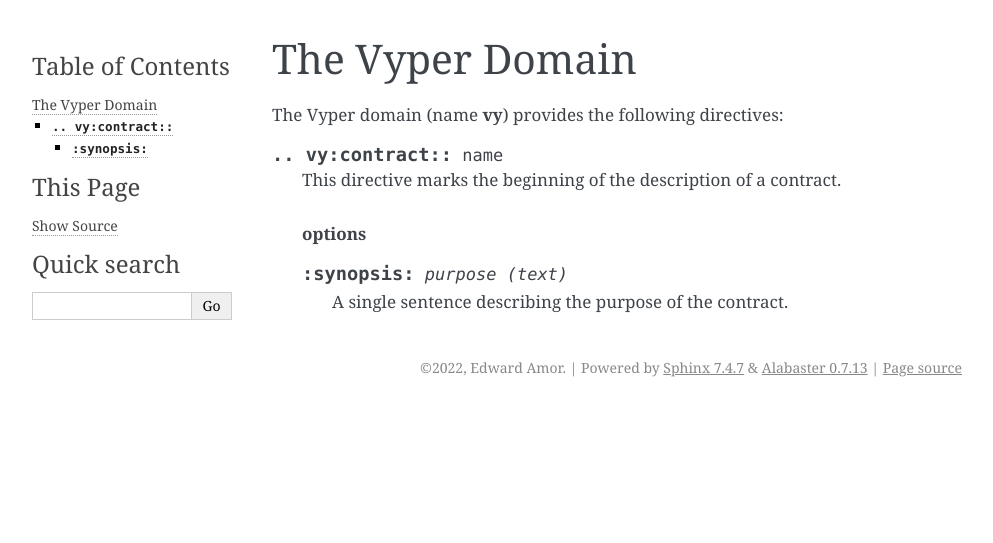
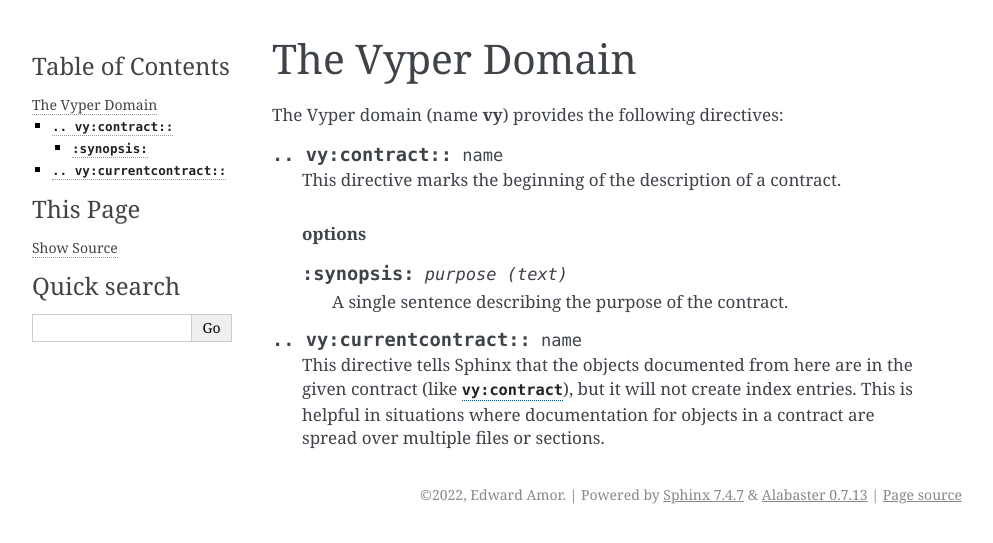
Before and after one commit to skellet0r/sphinxcontrib-vyperlang, a Sphinx documentation site: the page built from docs/source/domain.rst, in a window 1280 px wide. Shown: the top 543 px of the page, without its empty margins (148-1141 px from the left). Built offline with Sphinx 7.4.7, drawn with Linux system fonts in a browser that asks for light colours.

Commit message:
docs: document currentcontract directive

```diff
--- a/docs/source/domain.rst
+++ b/docs/source/domain.rst
@@ -13,3 +13,10 @@
         :type: text
 
         A single sentence describing the purpose of the contract.
+
+.. rst:directive:: .. vy:currentcontract:: name
+
+    This directive tells Sphinx that the objects documented from here are in the given
+    contract (like :rst:dir:`vy:contract`), but it will not create index entries.
+    This is helpful in situations where documentation for objects in a contract are
+    spread over multiple files or sections.
```
